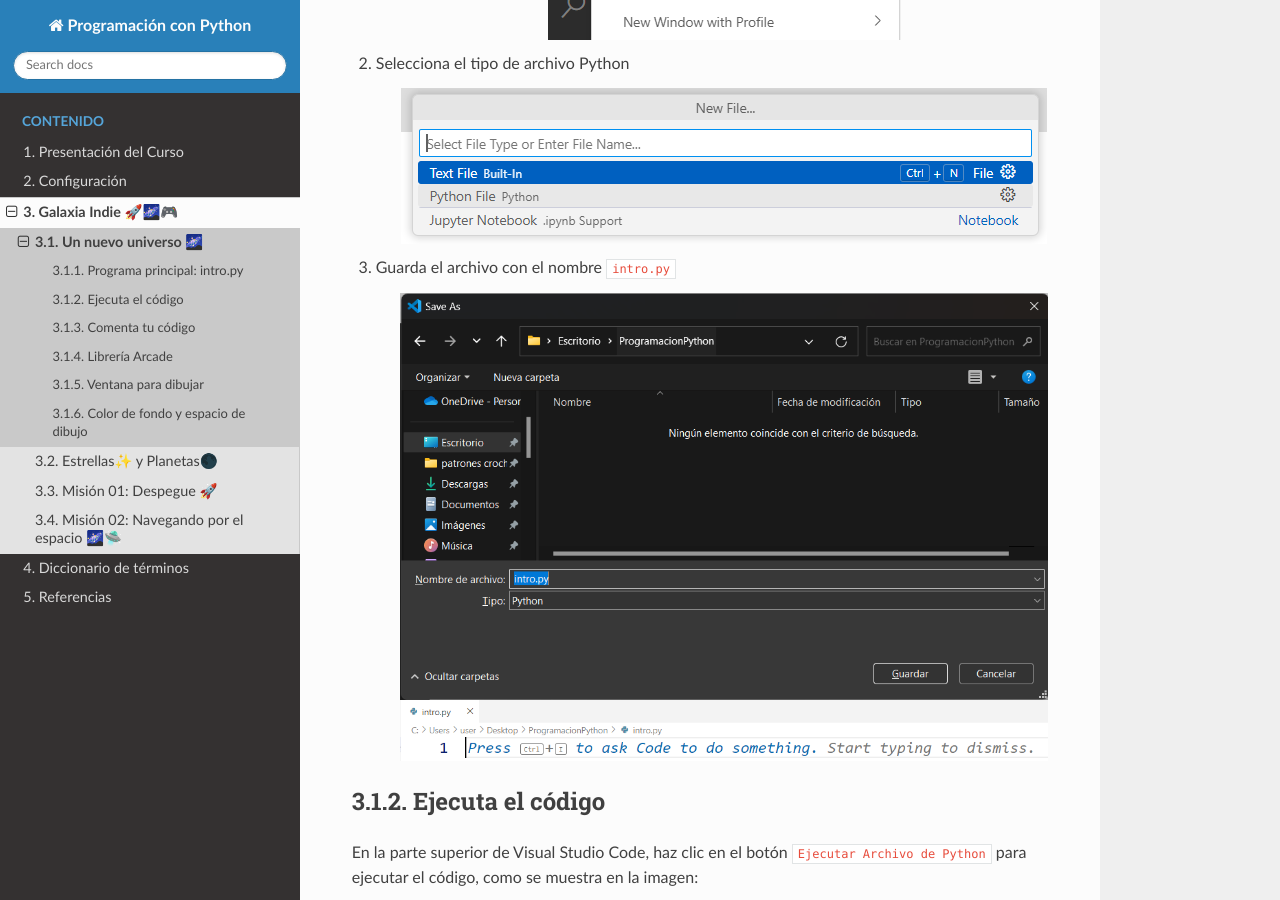
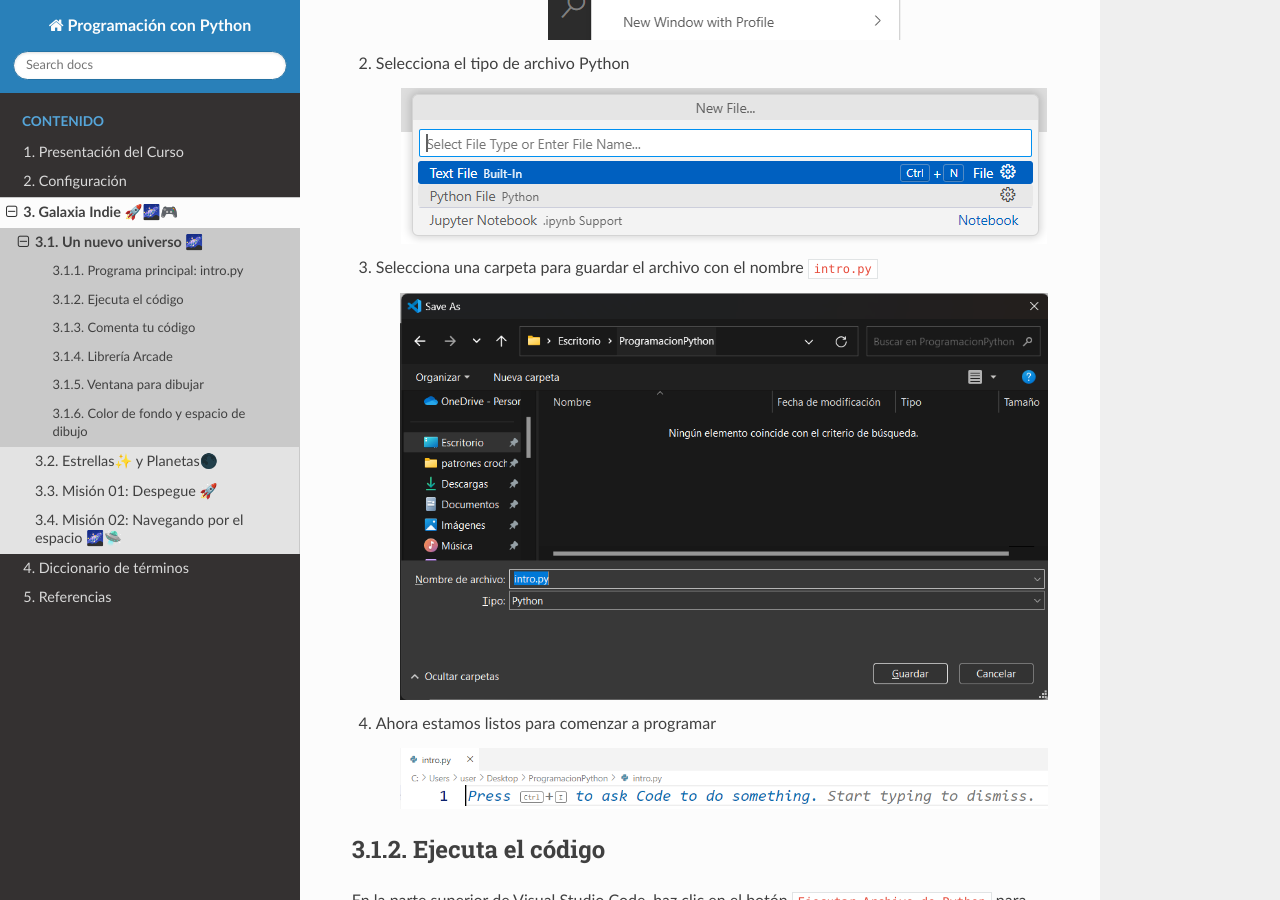
Before and after one commit to aavendan/programacion-python, a Sphinx documentation site: the page built from docs/source/sesiones/sesion01.rst, in a window 1280 px wide and 900 px high, scrolled down 366 px. Built offline with Sphinx 7.4.7 and the Read the Docs theme 3.1.0, drawn with Linux system fonts in a browser that asks for light colours.

Commit message:
ready to intro.py

```diff
--- a/docs/source/sesiones/sesion01.rst
+++ b/docs/source/sesiones/sesion01.rst
@@ -16,11 +16,13 @@
         :figclass: align-center
         :alt: Extension Python
 
-#. Guarda el archivo con el nombre ``intro.py``
+#. Selecciona una carpeta para guardar el archivo con el nombre ``intro.py``
 
     .. figure:: ../img/sesion01/intropy.png
         :figclass: align-center
         :alt: Intro.py
+
+#. Ahora estamos listos para comenzar a programar
 
     .. figure:: ../img/sesion01/intropyready.png
         :figclass: align-center
```
